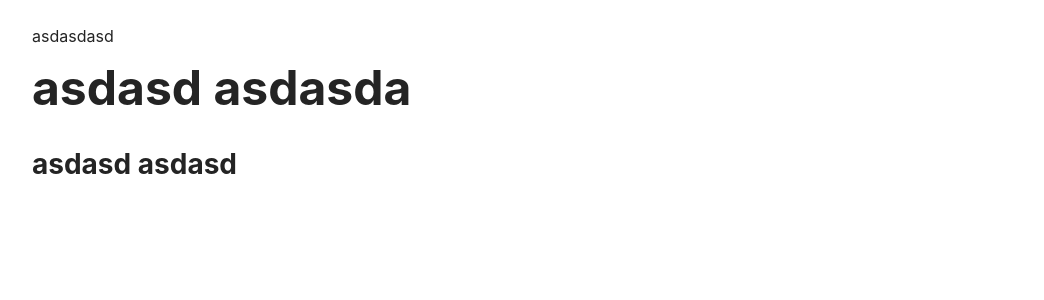
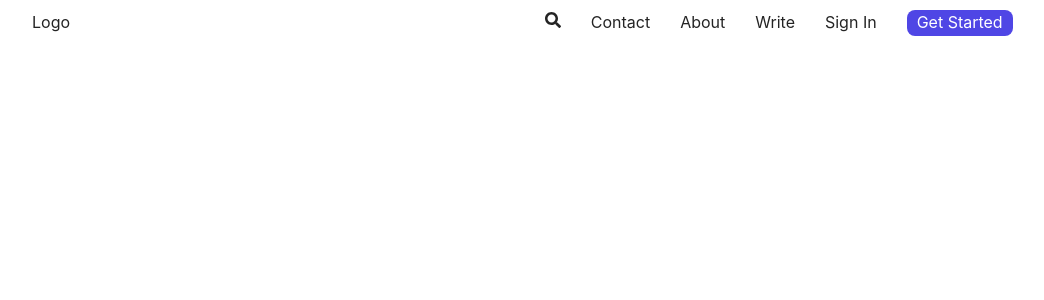
Before and after one commit to eneseldes/griForum, a React (Vite) app in the folder client/: page / in a window 1280 px wide. Shown: the top 300 px of the page, without its empty margins (96-1140 px from the left). Built offline with nearby package versions, Linux system fonts and the light colour scheme.

Commit message:
navbar eklendi
navbar eklendi

```diff
--- a/client/package.json
+++ b/client/package.json
@@ -14,6 +14,7 @@
     "framer-motion": "^12.23.24",
     "react": "^19.1.1",
     "react-dom": "^19.1.1",
+    "react-icons": "^5.5.0",
     "react-router-dom": "^7.9.5"
   },
   "devDependencies": {
--- a/client/src/App.jsx
+++ b/client/src/App.jsx
@@ -16,12 +16,6 @@ function App() {
   return (
     <BrowserRouter>
 
-    <div className="container">
-    <p>asdasdasd</p>
-    <div className="title title--large">asdasd asdasda</div>
-    <div className="title title--small">asdasd asdasd</div>
-
-    </div>
 
 
 
--- a/client/src/components/Navbar/Navbar.jsx
+++ b/client/src/components/Navbar/Navbar.jsx
@@ -1,7 +1,67 @@
 import "./Navbar.scss";
+import React, { useEffect, useState } from "react";
+import { FaSearch } from "react-icons/fa";
+import { CiSearch } from "react-icons/ci";
+import { FaBars } from "react-icons/fa";
 
 function Navbar() {
-  return <></>;
+  const [menuOpen, setMenuOpen] = useState(false);
+
+  return (
+    // containera padding atanmış unutma onu kullanabilrisin title ksımı için
+
+    <div className="navbar">
+      <div className="navbar__left">
+        <div>Logo</div>
+      </div>
+
+      <div className="navbar__right">
+        <div className={`navbar__right__menu ${menuOpen ? " __show-menu" : ""}`}>
+          <ul>
+            <li>
+              <a href="">
+                <FaSearch />
+              </a>
+            </li>
+
+            {/* <li>
+                <a href="">
+                  <CiSearch />
+                </a>
+              </li> */}
+
+            <li>
+              <a href="">Contact</a>
+            </li>
+            <li>
+              <a href="">About</a>
+            </li>
+            <li>
+              <a href="">Write</a>
+            </li>
+            <li>
+              <a href="">Sign In</a>
+            </li>
+          </ul>
+
+          <div className="navbar__right__getStarted">
+            <a href="">Get Started</a>
+          </div>
+
+        </div>
+
+        {/* show-menu right:0 !important;
+                  hamburger menu imageı gibi bir de çarpı imageı bbul menu açılınca çarpı güzksün tıklayınca yine aynı şekilde setMenuOpen(!setMenu) yaz
+               */}
+        <button
+          className="navbar__right__hamburger"
+          onClick={() => setMenuOpen(!menuOpen)}
+        >
+          <FaBars />
+        </button>
+      </div>
+    </div>
+  );
 }
 
 export default Navbar;
--- a/client/src/components/Navbar/Navbar.scss
+++ b/client/src/components/Navbar/Navbar.scss
@@ -0,0 +1,85 @@
+@import "../../styles/variables";
+
+.show-menu {
+  right: 0 !important;
+}
+/* yapılacaklar
+    3 çizgiye başta none var
+    media ile belli seviyeye gelince dışarı taşsın onu getir
+*/
+.navbar {
+  display: flex;
+  justify-content: space-between;
+  padding: 10px 10% 10px 10%;
+
+  &__right {
+    display: flex;
+    column-gap: 30px;
+    ul {
+      display: flex;
+      list-style: none;
+      column-gap: 30px;
+    }
+
+    button {
+      opacity: 0;
+      @media (max-width: 800px) {
+        opacity: 1;
+      }
+    }
+
+    &__getStarted {
+      background-color: $color-primary;
+      border-radius: $radius-md;
+      a {
+        padding: 10px;
+        color: white;
+      }
+    }
+
+    &__menu {
+
+      display: flex;
+      column-gap: 30px;
+
+
+      //   position: absolute;
+      //   right: -100%;
+      //   top: 500px;
+
+      @media (max-width: 800px) {
+        position: absolute;
+        right: -100%;
+      }
+
+      &.__show-menu {
+        @media (max-width: 800px) {
+          display: flex;
+          flex-direction: column;
+          right: 0;
+          top: 0;
+          gap: 10px;
+          width: 40%;
+          height: 100vh;
+          box-shadow: 0 0 5px rgba(0, 0, 0, 0.266);
+          padding: 2rem;
+
+
+          ul {
+          display: flex;
+          flex-direction: column;
+          gap: 10px;
+        }
+        }
+
+
+        // position: static; // relative left right etkilemez absolute için base sağlar ama absolute diye dışardan müdahele etmeden önce base hali static
+        // right: 0%;
+        // top: 0px;
+        // position: absolute;
+        // right: -100%;
+        // top: 500px;
+      }
+    }
+  }
+}
--- a/client/src/styles/_globals.scss
+++ b/client/src/styles/_globals.scss
@@ -6,6 +6,10 @@
 
 html, body {
   scroll-behavior: smooth;
+}
+
+body {
+  overflow-x: hidden;
 }
 
 a {
```
Also changed, not shown: 1 other file (tests, documents, lock files or other folders).
